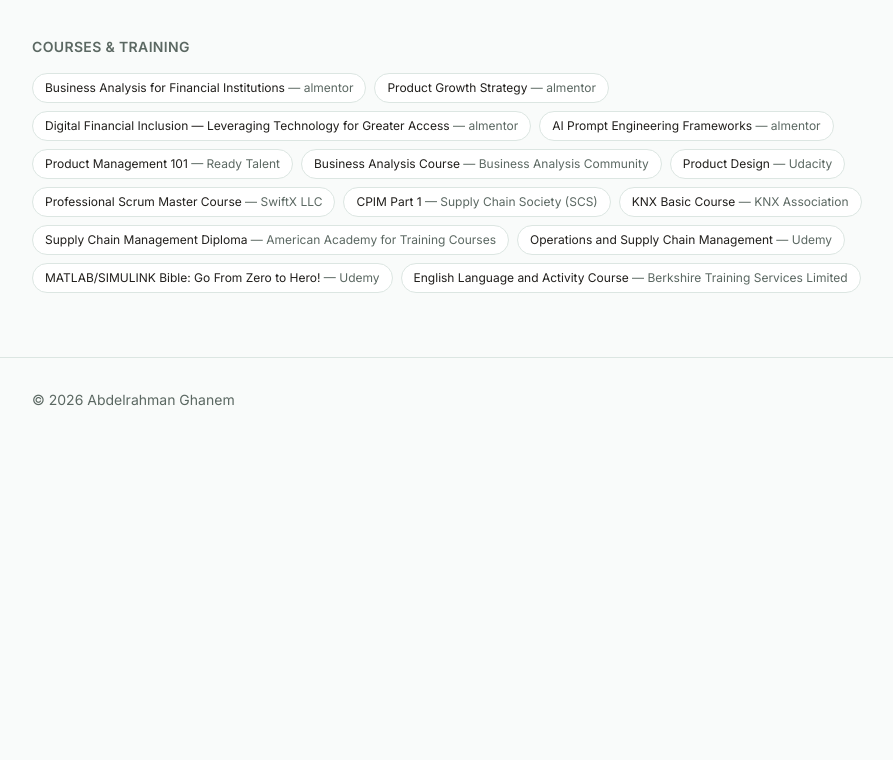
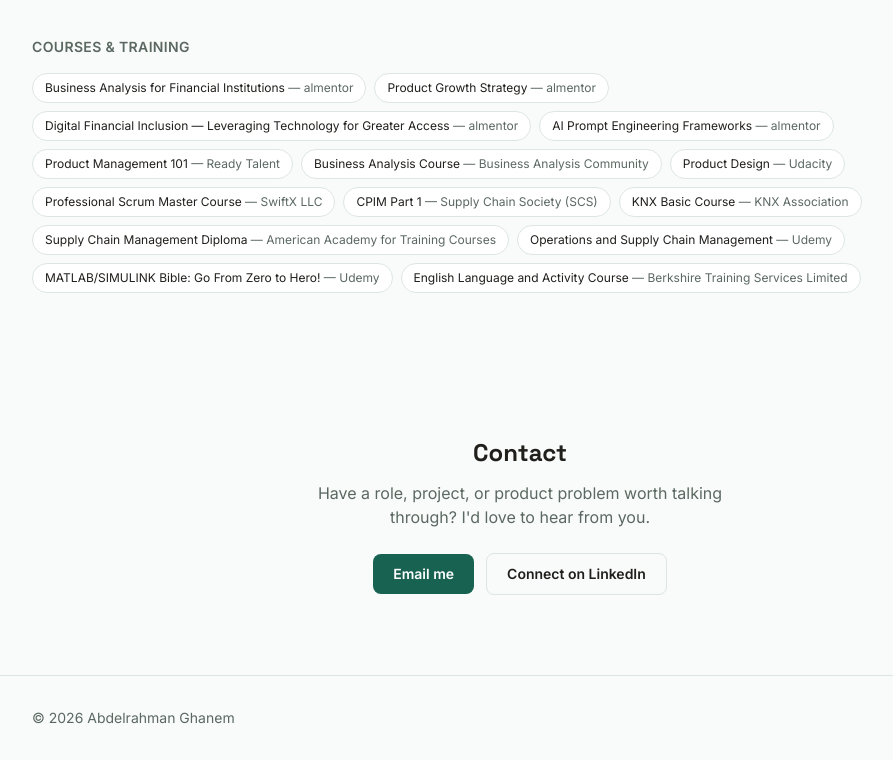
Before and after one commit to amkghanem22-lang/my-portfolio, an Astro site: page / in a window 1280 px wide. Shown: the part 3603-4363 px from the top of the page, without its empty margins (120-1013 px from the left). Before the commit the page ends 4045 px from the top, so only its background shows below. Built offline with nearby package versions, Linux system fonts and the light colour scheme; Astro itself is replaced by a stand-in of ours.

Commit message:
Add static Contact section with email and LinkedIn buttons

```diff
--- a/src/pages/index.astro
+++ b/src/pages/index.astro
@@ -179,4 +179,27 @@ const companyLogos: Record<string, ImageMetadata> = {
 			))}
 		</ul>
 	</section>
+
+	<section id="contact" class="mx-auto max-w-5xl px-6 py-20 text-center">
+		<h2 class="font-heading text-2xl font-bold text-ink">Contact</h2>
+		<p class="mx-auto mt-3 max-w-md text-base text-ink-muted">
+			Have a role, project, or product problem worth talking through? I'd love to hear from you.
+		</p>
+		<div class="mt-6 flex flex-wrap items-center justify-center gap-3">
+			<a
+				href="mailto:amkghanem22@gmail.com"
+				class="rounded-lg bg-primary px-5 py-2.5 text-sm font-semibold text-primary-ink transition hover:opacity-90"
+			>
+				Email me
+			</a>
+			<a
+				href="https://www.linkedin.com/in/abdelrahman-kamel-ghanem16"
+				target="_blank"
+				rel="noopener noreferrer"
+				class="rounded-lg border border-border px-5 py-2.5 text-sm font-semibold text-ink transition hover:bg-surface"
+			>
+				Connect on LinkedIn
+			</a>
+		</div>
+	</section>
 </Layout>
```
